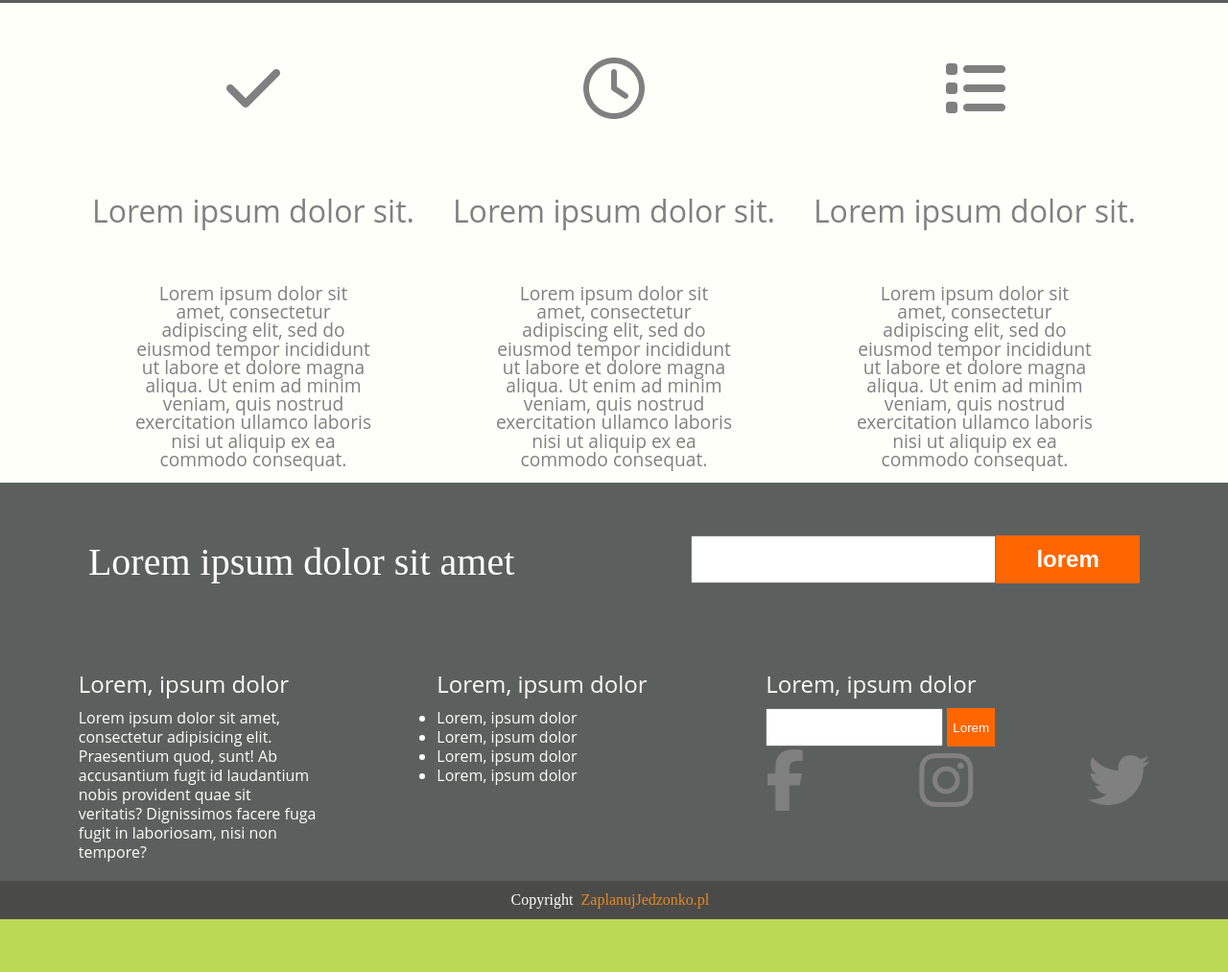
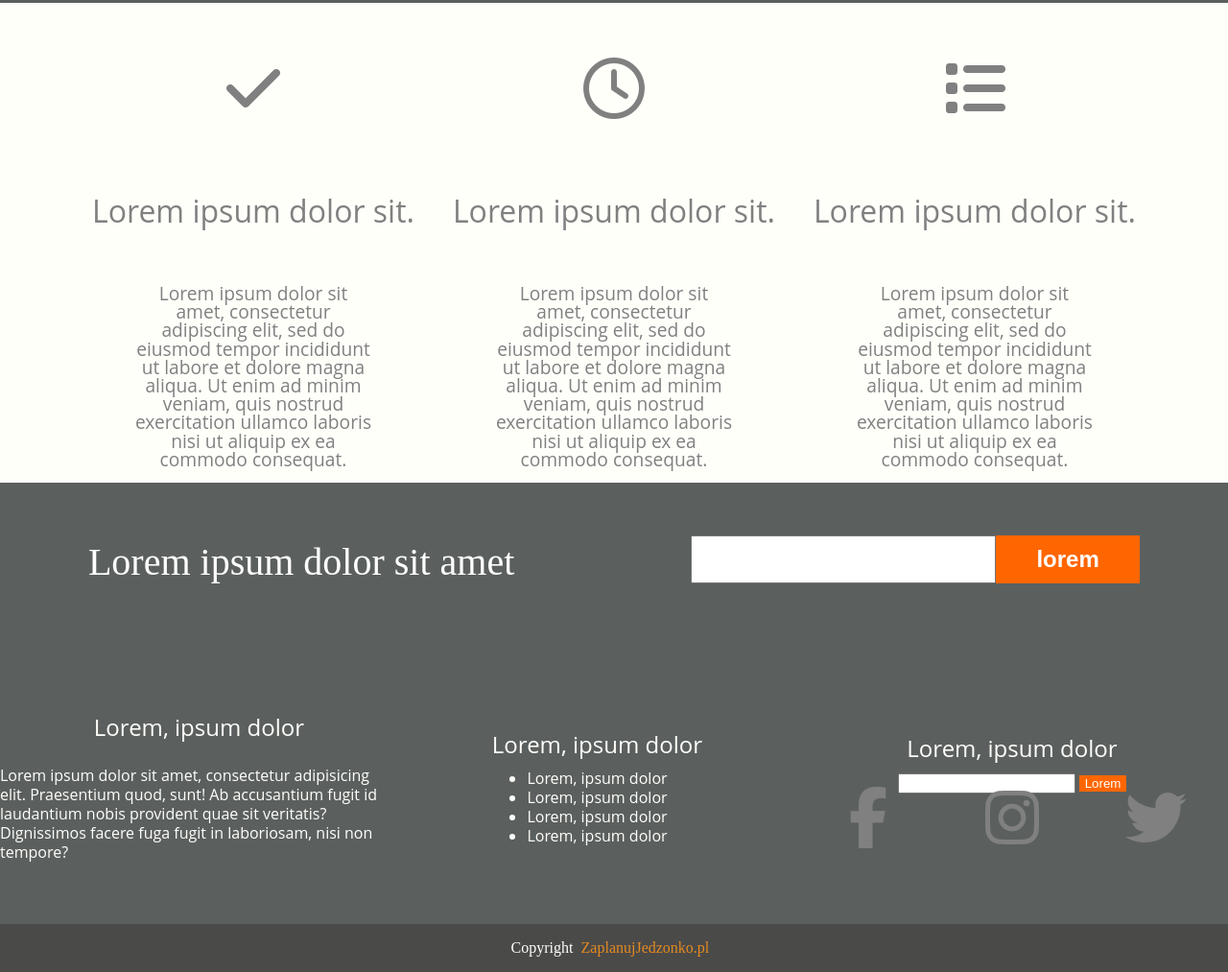
Before and after one commit to iKacperG/ScrumLAB, a plain HTML site: page development/index.html in a window 1280 px wide. Shown: the part 737-1750 px from the top of the page at 96% size. Before the commit the page ends 1700 px from the top, so only its background shows below. Drawn offline with nearby package versions, Linux system fonts and the light colour scheme; files that its build step writes are made by us from their sources; a web font is replaced by a local one.

Commit message:
footertodo

```diff
--- a/development/index.html
+++ b/development/index.html
@@ -112,7 +112,7 @@
 <section>
     <!-- three columns -->
 </section>
-<footer>
+<footer class="footer">
     <!-- copyright -->
     <div class="footer_container">
         <div class="footer_text">
--- a/development/scss/elements/_footer.scss
+++ b/development/scss/elements/_footer.scss
@@ -1,62 +1,76 @@
+*{
+  box-sizing: border-box;
+}
+.footer{
+  width: 100%;
+
+}
 .footer_container {
   display: flex;
-  justify-content: space-around;
-
+  justify-content: center;
+  align-items: center;
   background: $color-nav;
   color: $color-background-screen;
-  max-width: 100%;
-  padding: 20px;
   line-height: 20px;
   font-family: $font-primary;
-  flex-wrap: nowrap;
+  height: 300px;
   width: 100%;
 }
+
+
 
 h3 {
   font-size: 1.5rem;
   margin: 20px 0px 15px 0px;
+  display: flex;
+  align-items: center;
+  justify-content: center;
 }
 
 ul {
   list-style: disc;
+
 }
 
 
 .footer_text {
-  max-width: 400px;
+ width: 100%;
+  display: flex;
+  flex-direction: column;
+  justify-content: center;
+  align-items: center;
 
   p {
-    max-width: 250px;
+   width: 100%;
   }
 
 }
 
 .footer_copyright {
   background: $color-text-col;
-  padding: 20px;
   text-align: center;
   color: $color-background-screen;
-  max-width: 100%;
+  width: 100%;
   display: flex;
   align-items: center;
   justify-content: center;
-  height: 25px;
+  height: 100%;
 }
 
 .footer_webpage {
   color:  #E58A20;
 }
 body > footer > div.footer_copyright > div{
-  margin-top: 15px;
+
 }
 .footer_input {
   display: inline-block;
-  height: 40px;
+
 
 }
 
 .footer_submit {
-  height: 40px;
+
 
   color: $color-background-screen;
 
@@ -64,47 +78,22 @@ body > footer > div.footer_copyright > div{
 
 .footer_socialmedia {
   font-size: 2rem;
-  margin-top: 10px;
+  width: 100%;
+  height: 100%;
   display: flex;
   justify-content: center;
   align-items: center;
 
   a:first-child {
-    margin-left: 0px;
+
 
   }
 
   a {
-    margin-left: 40px;
+
     color: $color-background-screen;
   }
 }
-body > footer > div.footer_container > div:nth-child(3)>h3{
-  padding-left: 60px;
+i{
+  width: 100%;
 }
-body > footer > div.footer_container > div:nth-child(3){
-  padding-left: -121px;
-}
-body > footer > div.footer_container > div:nth-child(1) {
-  padding-right: 58px;
-  padding-left: 4px;
-}
-body > footer > div.footer_container > div:nth-child(3) > div.footer_socialmedia > a:nth-child(3) > i{
-  padding-right: 196px;
-}
-body > footer > div.footer_container > div:nth-child(3) > div.footer_socialmedia > a:nth-child(2) > i{
-  padding-right: 35px;
-}
-body > footer > div.footer_container > div:nth-child(3) > div.footer_form > input.footer_submit.btn{
-  padding-left: -5px;
-  height: 45px;
-}
-body > footer > div.footer_container > div:nth-child(3) > div.footer_socialmedia > a:nth-child(1) > i{
-  padding-top: -55px;
-}
-body > footer > div.footer_container > div:nth-child(3) > div.footer_socialmedia > a:nth-child(2)>i{
-  padding-top: -55px;
-}
-body > footer > div.footer_container > div:nth-child(3) > div.footer_socialmedia > a:nth-child(3) > i{
-  padding-top: -55px;
-}
```
